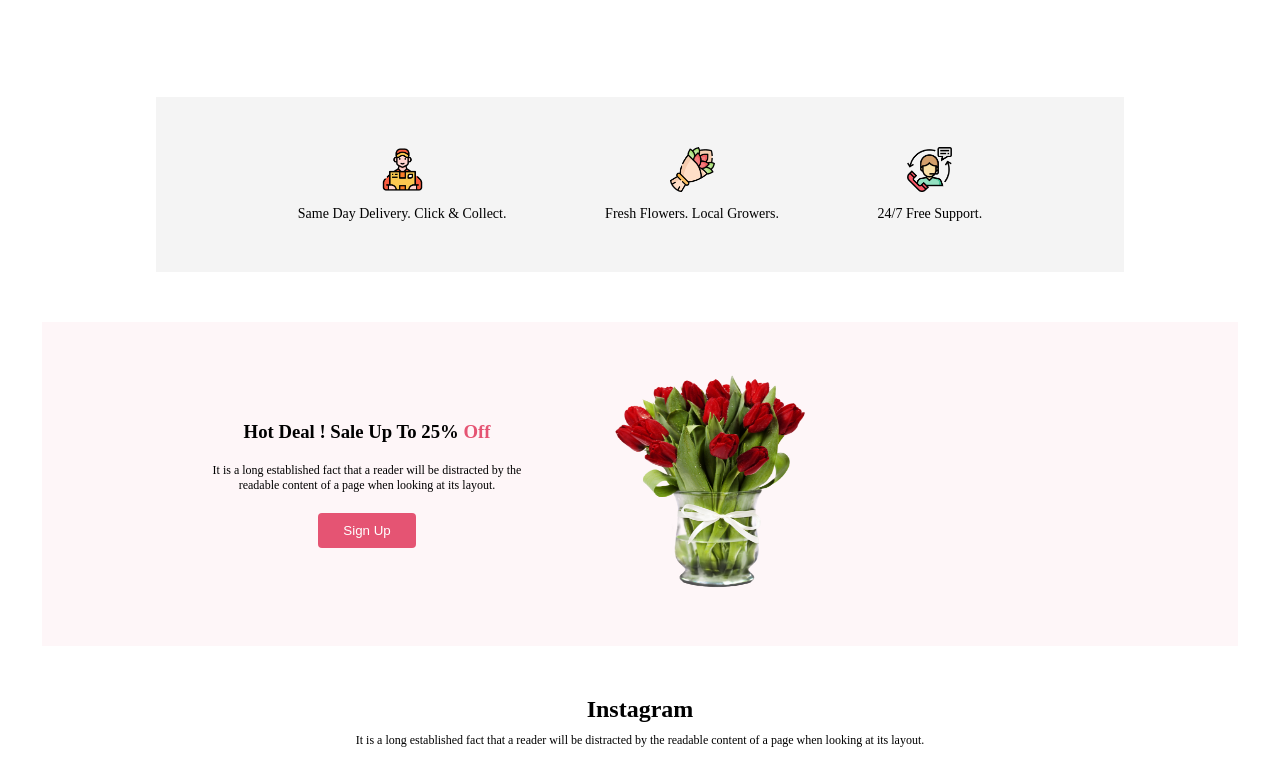
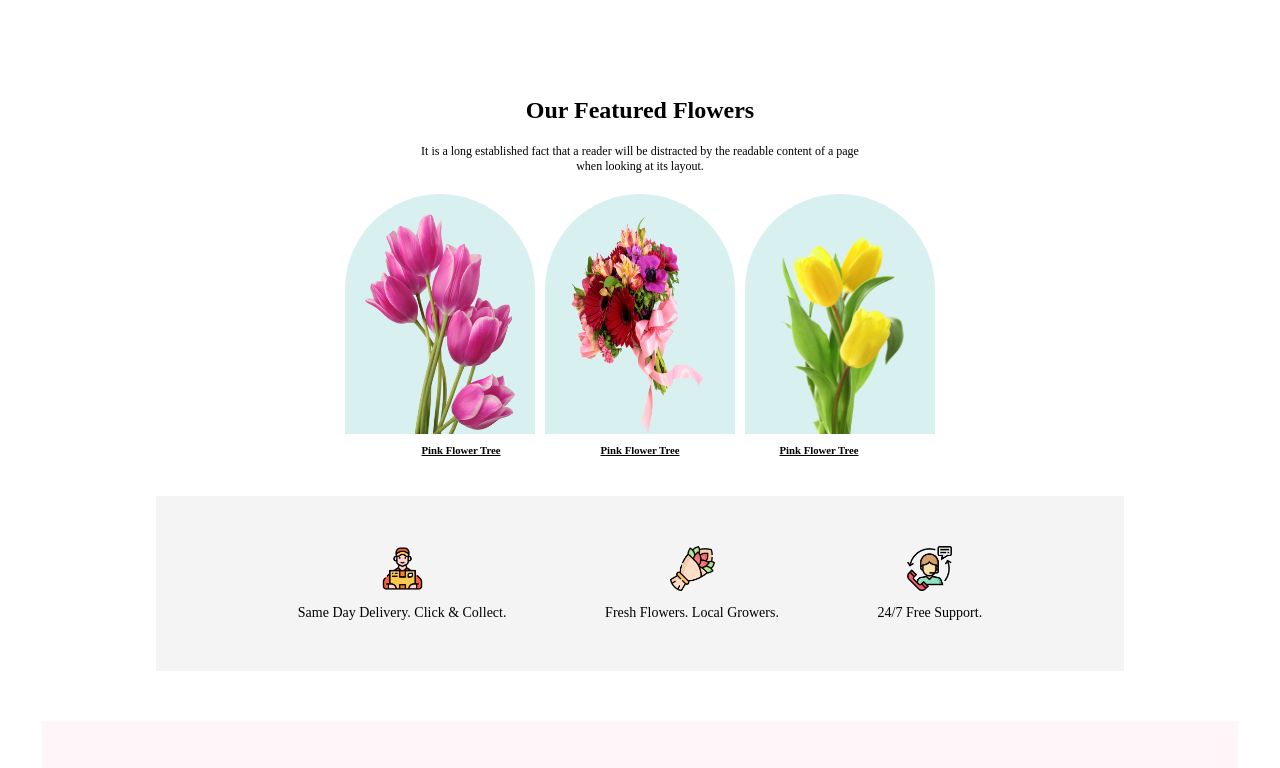
Before and after one commit to Md-Bidyuth/flower-shop, a plain HTML site: page index.html in a window 1280 px wide. Shown: the part 487-1255 px from the top of the page. Drawn offline with Linux system fonts and the light colour scheme.

Commit message:
footer section completed

```diff
--- a/index.html
+++ b/index.html
@@ -21,6 +21,38 @@
     </header>
 
     <main>
+
+
+        <section>
+            <div class="featured">
+                <h2>Our Featured Flowers</h2>
+                <p>It is a long established fact that a reader will be distracted by the readable content of a page when looking at its layout.</p>
+
+            </div>
+
+            <div class="three-part">
+                <!-- <div class="first-part">
+                    <img src="./Flower Asset/pngwing 6.png" alt="">
+                    <h6>Pink Flower Tree</h6>
+                </div>
+                <div class="mid-part">
+                    <img src="./Flower Asset/pngwing 5.png" alt="">
+                    <h6>Pink Flower Tree</h6>
+                </div>
+                <div class="right-part">
+                    <img src="./Flower Asset/pngwing 7.png" alt="">
+                    <h6>Pink Flower Tree</h6>
+                </div> -->
+                <img src="./Flower Asset/pngwing 6.png" alt="">
+                <img src="./Flower Asset/pngwing 5.png" alt="">
+                <img src="./Flower Asset/pngwing 7.png" alt="">
+            </div>
+            <div class="featured-des">
+                <h6>Pink Flower Tree</h6>
+                <h6>Pink Flower Tree</h6>
+                <h6>Pink Flower Tree</h6>
+            </div>
+        </section>
      <section>
         <div class="main-section2-container">
             <div class="main-info">
@@ -89,10 +121,10 @@
 
     <footer>
       <div class="footer-container">
-        <h2> <span class="span">Flower</span>Shop</h2>
+        <h2 class="footer-title" > <span class="span">Flower</span>Shop</h2>
         <p class="p-des">It is a long established fact that a reader will be distracted by the readable content of a page when looking at its layout.</p>
 
-        <p>@2020-2023, FlowerShop.com. <small>All rights reserved.</small> </p>
+        <p class="last-des">@2020-2023, FlowerShop.com. <small>All rights reserved.</small> </p>
 
       </div>
     </footer>
--- a/style.css
+++ b/style.css
@@ -1,5 +1,6 @@
 *{
     margin:0px;
+    padding:0px;
 }
 
 /* header */
@@ -9,7 +10,7 @@
     height:400px;
 
 
-  ;
+
 
 
 }
@@ -21,6 +22,7 @@
     background: rgba(229, 84, 115, 0.10);
     padding-top: 80px;
 
+
 }
 
 .left-header{
@@ -29,6 +31,7 @@
 }
 .right-header{
     width:40%
+
 
 }
 
@@ -54,6 +57,7 @@
 
 header{
     margin-bottom: 100px;
+
 }
 .main-section2-container{
     display:flex;
@@ -171,10 +175,77 @@ header{
     /* background-color:  #111010; */
 
 
+
 }
 
 footer{
     background-color: #111010;
+    background-size: 100%;
+    height: 280px;
     color:white;
     text-align: center;
+
 }
+
+footer .footer-title{
+    padding-top: 80px;
+    padding-bottom: 15px;
+}
+
+footer .p-des{
+    font-size: 12px;
+}
+
+
+footer .last-des{
+    font-size: 10px;
+    padding-top: 5px;
+}
+
+.featured{
+    text-align: center;
+}
+
+.featured p{
+    font-size: 12px;
+    padding :20px 0px;
+    width:35%;
+    margin:auto;
+}
+
+.three-part{
+     display:flex;
+
+    justify-content: center;
+    gap: 10px;
+    align-items: center;
+    /* background-size: 180px 400px; */
+    padding-bottom: 10px;
+
+
+
+}
+
+.featured-des{
+    display:flex;
+    gap: 100px;
+    justify-content: center;
+    padding-bottom: 40px;
+    text-decoration-line: underline;
+
+}
+
+.three-part img{
+        width:150px;
+        height:220px;
+
+
+        /* background-size: 300px 400px; */
+        /* background-color  : aqua; */
+        /* background-size: 180px 400px; */
+        border-radius: 300px 300px 0px 0px;
+        background: rgba(5, 151, 160, 0.15);
+        padding: 20px 20px 0px 20px;
+
+
+}
```
